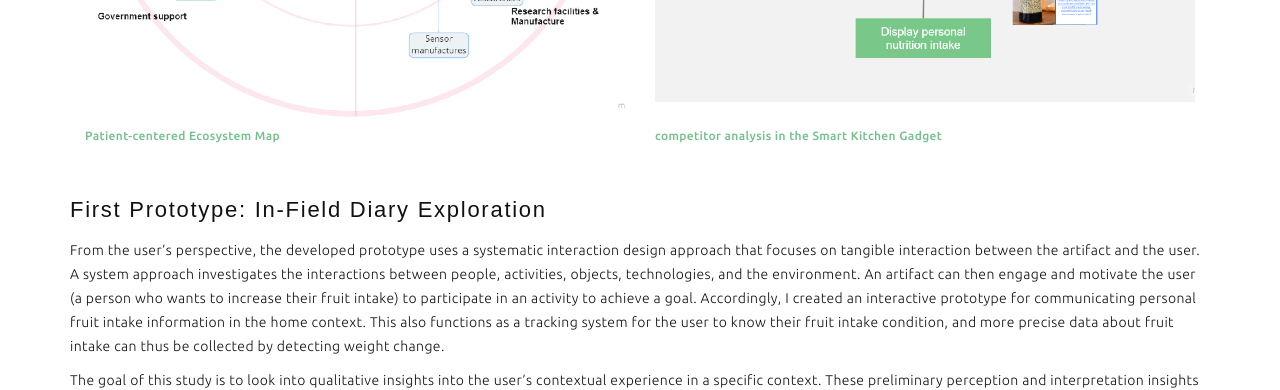
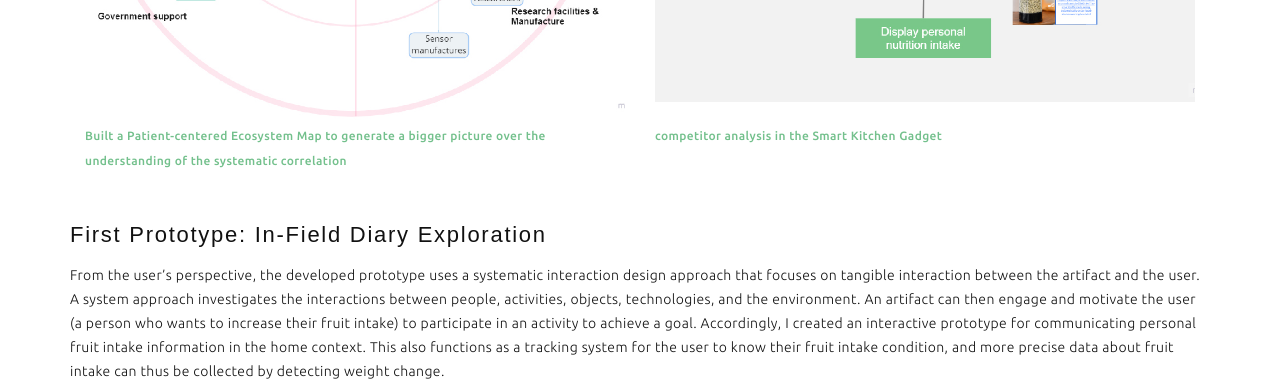
Before and after one commit to Sophie8441/Sophie8441.github.io, a plain HTML site: page Portfolio-FMP.html in a window 1280 px wide. Shown: the part 3240-3630 px from the top of the page. Drawn offline with Linux system fonts and the light colour scheme; a web font is replaced by a local one.

Commit message:
Update Portfolio-FMP.html

```diff
--- a/Portfolio-FMP.html
+++ b/Portfolio-FMP.html
@@ -233,7 +233,7 @@
 		  <div class="col-md-6 col-sm-6">
             <div class="single-project-images">
                     <img src="img/Project/FMP/eco-45.jpg">
-					<p><span style="font-size: 12px; color:#73C08C"><strong>Patient-centered Ecosystem Map </strong></span></p>
+					<p><span style="font-size: 12px; color:#73C08C"><strong>Built a Patient-centered Ecosystem Map to generate a bigger picture over the understanding of the systematic correlation </strong></span></p>
           </div>
               </div>
                 <div class="col-md-6 col-sm-6">
```
